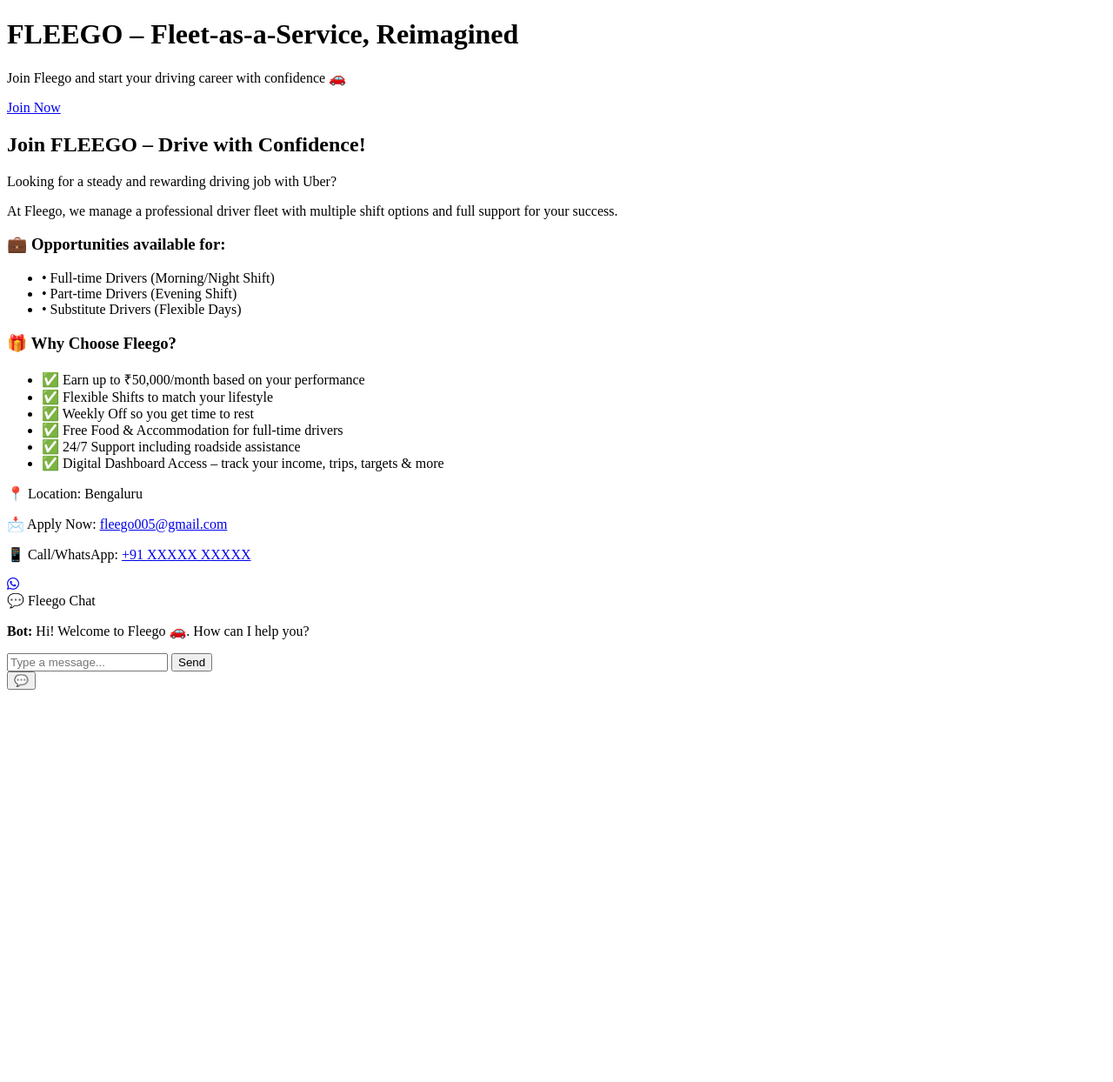
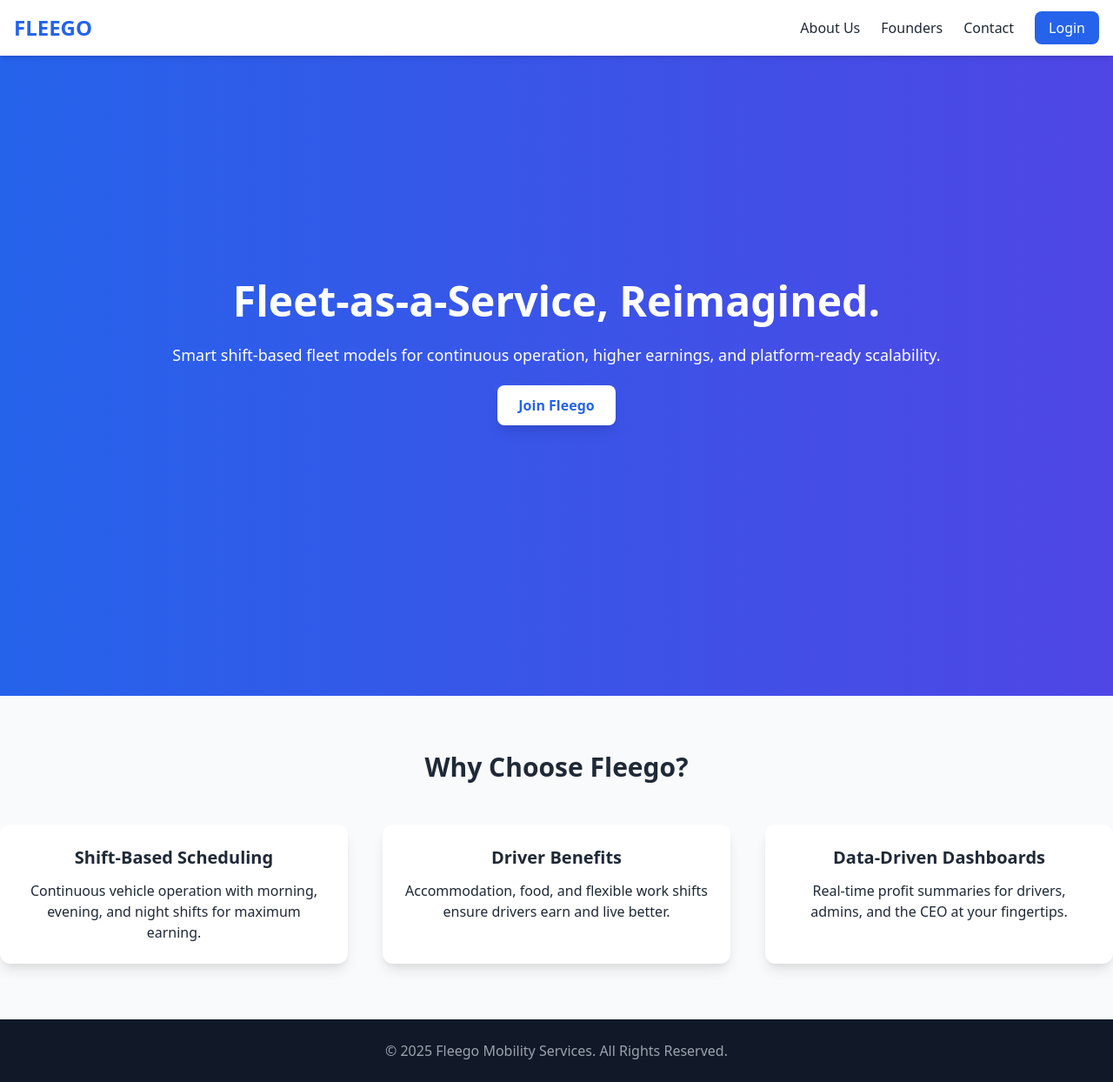
Before and after one commit to fleego005-art/fleego-website, a plain HTML site: page index.html in a window 1280 px wide. Shown: the whole page at 87% size. Before the commit the page ends 801 px from the top, so only its background shows below. Drawn offline with nearby package versions, Linux system fonts and the light colour scheme.

Commit message:
Update index.html

```diff
--- a/index.html
+++ b/index.html
@@ -3,71 +3,57 @@
 <head>
   <meta charset="UTF-8">
   <meta name="viewport" content="width=device-width, initial-scale=1.0">
-  <title>FLEEGO – Drive with Confidence</title>
-  <link rel="stylesheet" href="css/style.css">
-  <!-- Google Fonts -->
-  <link href="https://fonts.googleapis.com/css2?family=Roboto:wght@400;700&display=swap" rel="stylesheet">
-  <!-- Font Awesome for icons -->
-  <link rel="stylesheet" href="https://cdnjs.cloudflare.com/ajax/libs/font-awesome/6.5.0/css/all.min.css">
+  <title>FLEEGO – Fleet-as-a-Service</title>
+  <link href="https://cdn.jsdelivr.net/npm/tailwindcss@2.2.19/dist/tailwind.min.css" rel="stylesheet">
+  <link rel="stylesheet" href="assets/css/styles.css">
 </head>
-<body>
+<body class="bg-gray-50 text-gray-800">
 
-  <!-- 🔹 Hero Section -->
-  <header class="hero">
-    <div class="hero-content">
-      <h1>FLEEGO – Fleet-as-a-Service, Reimagined</h1>
-      <p>Join Fleego and start your driving career with confidence 🚗</p>
-      <a href="#join" class="btn-primary">Join Now</a>
-    </div>
+  <!-- Navbar -->
+  <header class="bg-white shadow-md fixed w-full top-0 z-50">
+    <nav class="container mx-auto flex justify-between items-center p-4">
+      <a href="index.html" class="text-2xl font-bold text-blue-600">FLEEGO</a>
+      <ul class="flex space-x-6">
+        <li><a href="about.html" class="hover:text-blue-600">About Us</a></li>
+        <li><a href="founders.html" class="hover:text-blue-600">Founders</a></li>
+        <li><a href="contact.html" class="hover:text-blue-600">Contact</a></li>
+        <li><a href="login.html" class="bg-blue-600 text-white px-4 py-2 rounded-lg">Login</a></li>
+      </ul>
+    </nav>
   </header>
 
-  <!-- 🔹 About / Job Opportunities -->
-  <section id="join" class="join-section">
-    <h2>Join FLEEGO – Drive with Confidence!</h2>
-    <p>Looking for a steady and rewarding driving job with Uber?</p>
-    <p>At Fleego, we manage a professional driver fleet with multiple shift options and full support for your success.</p>
-
-    <h3>💼 Opportunities available for:</h3>
-    <ul>
-      <li>• Full-time Drivers (Morning/Night Shift)</li>
-      <li>• Part-time Drivers (Evening Shift)</li>
-      <li>• Substitute Drivers (Flexible Days)</li>
-    </ul>
-
-    <h3>🎁 Why Choose Fleego?</h3>
-    <ul>
-      <li>✅ Earn up to ₹50,000/month based on your performance</li>
-      <li>✅ Flexible Shifts to match your lifestyle</li>
-      <li>✅ Weekly Off so you get time to rest</li>
-      <li>✅ Free Food & Accommodation for full-time drivers</li>
-      <li>✅ 24/7 Support including roadside assistance</li>
-      <li>✅ Digital Dashboard Access – track your income, trips, targets & more</li>
-    </ul>
-
-    <p>📍 Location: Bengaluru</p>
-    <p>📩 Apply Now: <a href="mailto:fleego005@gmail.com">fleego005@gmail.com</a></p>
-    <p>📱 Call/WhatsApp: <a href="https://wa.me/91XXXXXXXXXX" target="_blank">+91 XXXXX XXXXX</a></p>
+  <!-- Hero Section -->
+  <section class="h-screen flex items-center justify-center bg-gradient-to-r from-blue-600 to-indigo-600 text-white text-center">
+    <div>
+      <h1 class="text-5xl font-bold mb-6">Fleet-as-a-Service, Reimagined.</h1>
+      <p class="text-lg mb-8">Smart shift-based fleet models for continuous operation, higher earnings, and platform-ready scalability.</p>
+      <a href="login.html" class="bg-white text-blue-600 px-6 py-3 rounded-lg font-semibold shadow-lg">Join Fleego</a>
+    </div>
   </section>
 
-  <!-- 🔹 WhatsApp Floating Button -->
-  <a href="https://wa.me/91XXXXXXXXXX" class="whatsapp-float" target="_blank">
-    <i class="fab fa-whatsapp"></i>
-  </a>
+  <!-- Features -->
+  <section class="container mx-auto py-16">
+    <h2 class="text-3xl font-bold text-center mb-12">Why Choose Fleego?</h2>
+    <div class="grid md:grid-cols-3 gap-10 text-center">
+      <div class="p-6 shadow-lg rounded-xl bg-white">
+        <h3 class="text-xl font-semibold mb-3">Shift-Based Scheduling</h3>
+        <p>Continuous vehicle operation with morning, evening, and night shifts for maximum earning.</p>
+      </div>
+      <div class="p-6 shadow-lg rounded-xl bg-white">
+        <h3 class="text-xl font-semibold mb-3">Driver Benefits</h3>
+        <p>Accommodation, food, and flexible work shifts ensure drivers earn and live better.</p>
+      </div>
+      <div class="p-6 shadow-lg rounded-xl bg-white">
+        <h3 class="text-xl font-semibold mb-3">Data-Driven Dashboards</h3>
+        <p>Real-time profit summaries for drivers, admins, and the CEO at your fingertips.</p>
+      </div>
+    </div>
+  </section>
 
-  <!-- 🔹 Chatbot -->
-  <div class="chatbot-container" id="chatbot">
-    <div class="chat-header">💬 Fleego Chat</div>
-    <div class="chat-body" id="chatBody">
-      <p><b>Bot:</b> Hi! Welcome to Fleego 🚗. How can I help you?</p>
-    </div>
-    <div class="chat-input">
-      <input type="text" id="chatMessage" placeholder="Type a message...">
-      <button onclick="sendMessage()">Send</button>
-    </div>
-  </div>
+  <!-- Footer -->
+  <footer class="bg-gray-900 text-gray-400 text-center py-6">
+    <p>© 2025 Fleego Mobility Services. All Rights Reserved.</p>
+  </footer>
 
-  <button class="chat-toggle" onclick="toggleChat()">💬</button>
-
-  <script src="js/main.js"></script>
 </body>
 </html>
```
